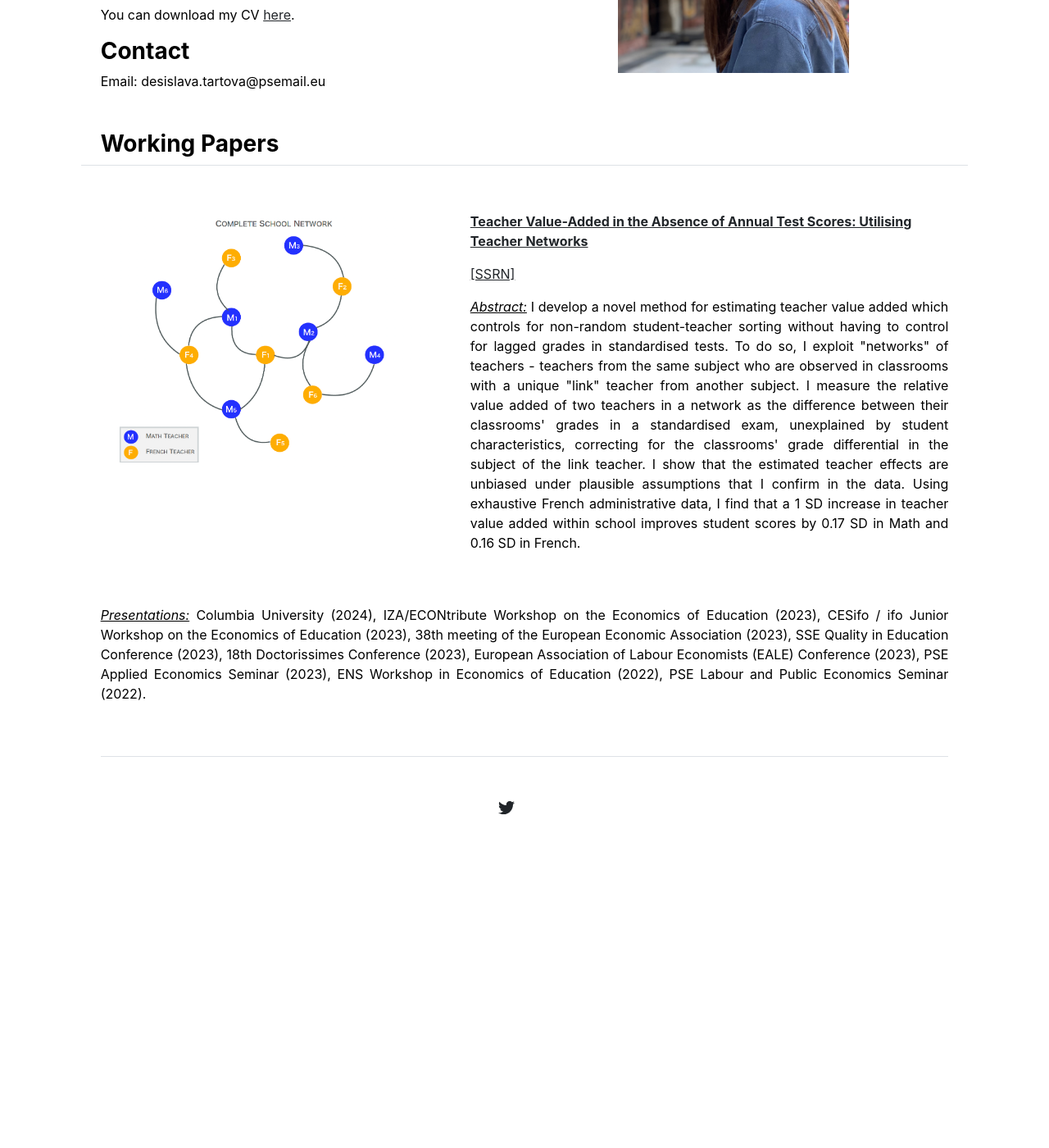
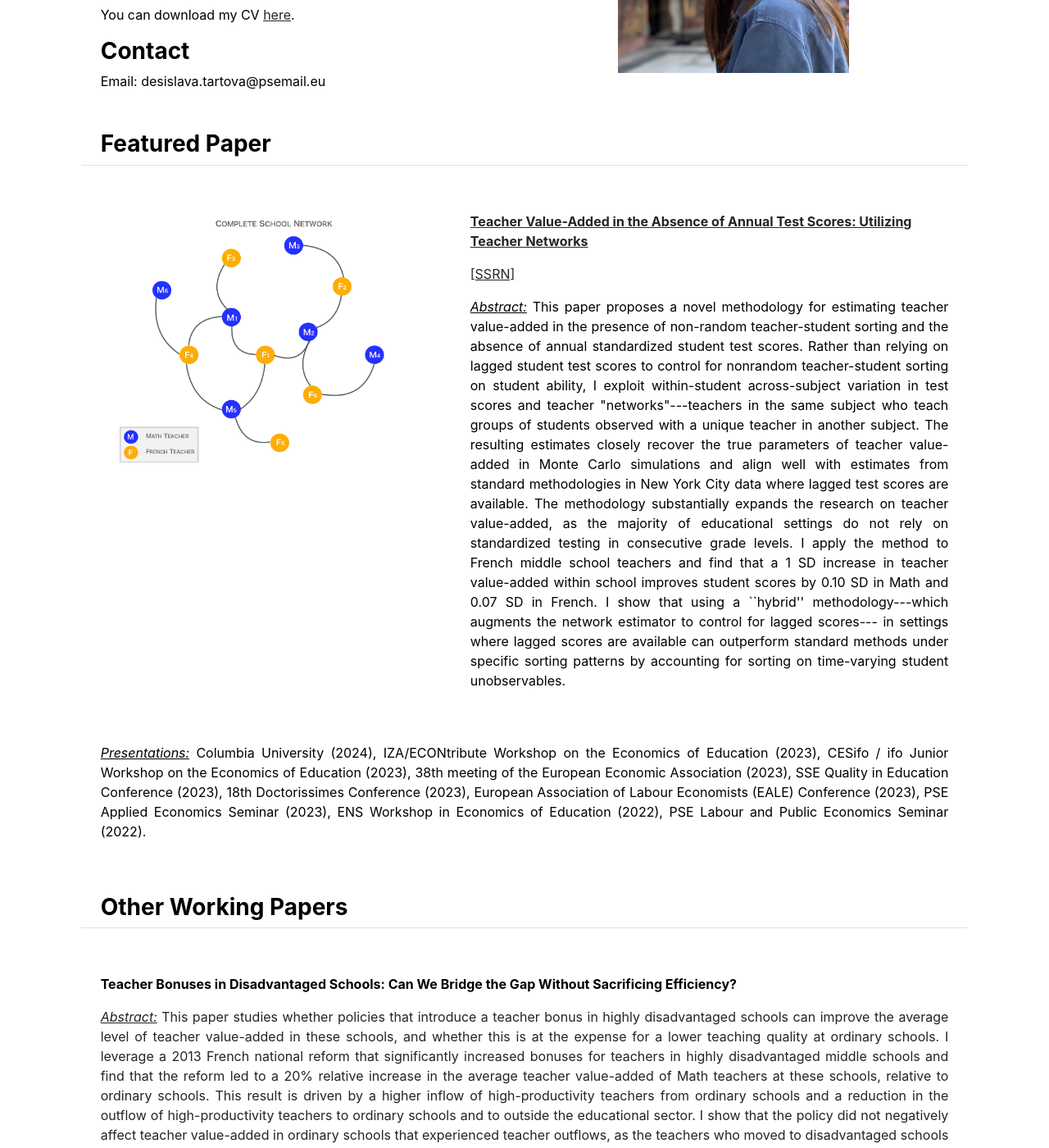
Before and after one commit to desislavatartova/desislavatartova.github.io, a Jekyll site: the page built from index.md, in a window 1280 px wide and 1400 px high, scrolled down 377 px. Shown: the whole window at 82% size. Built offline with Jekyll 4.4.1, drawn with Linux system fonts in a browser that asks for light colours; before the commit the page ends 1474 px from its top, so only the background shows below that; some of the changed text lies outside the part shown.

Commit message:
Update home.html

```diff
--- a/_layouts/home.html
+++ b/_layouts/home.html
@@ -19,18 +19,38 @@ layout: default
 </div>
 
 <div class="row g-5 mb-5">
-    <h3 class="fw-bold border-bottom pb-2 mb-2">Working Papers</h3>
+    <h3 class="fw-bold border-bottom pb-2 mb-2">Featured Paper</h3>
 
   <div class="col-md-5">
     <img src="{{ site.github.url }}/assets/teachers.png" alt="Home" width="100%">
   </div>
 <div class="col-md-7">
             <p><a href="https://papers.ssrn.com/sol3/papers.cfm?abstract_id=4395082" target="_blank">
-<b>Teacher Value-Added in the Absence of Annual Test Scores: Utilising Teacher Networks</b>
+<b>Teacher Value-Added in the Absence of Annual Test Scores: Utilizing Teacher Networks</b>
 		    </a></p>
     <p><a href="https://papers.ssrn.com/sol3/papers.cfm?abstract_id=4395082" target="_blank">[SSRN]</a> <p>
-	<p align="justify"> <u><em>Abstract:</em></u> I develop a novel method for estimating teacher value added which controls for non-random student-teacher sorting without having to control for lagged grades in standardised tests. To do so, I exploit "networks" of teachers  - teachers from the same subject who are observed in classrooms with a unique "link" teacher from another subject. I measure the relative value added of two teachers in a network as the difference between their classrooms' grades in a standardised exam, unexplained by student characteristics, correcting for the classrooms' grade differential in the subject of the link teacher. I show that the estimated teacher effects are unbiased under plausible assumptions that I confirm in the data. Using exhaustive French administrative data, I find that a 1 SD increase in  teacher value added within school improves student scores by 0.17 SD in Math and 0.16 SD in French.
+	<p align="justify"> <u><em>Abstract:</em></u>
+This paper proposes a novel methodology for estimating teacher value-added in the presence of non-random teacher-student sorting and the absence of annual standardized student test scores. Rather than relying on lagged student test scores to control for
+nonrandom teacher-student sorting on student ability, I exploit within-student across-subject variation in test scores and teacher "networks"---teachers in the same subject who teach groups of students observed with a unique teacher in another subject.
+The resulting estimates closely recover the true parameters of teacher value-added in Monte Carlo simulations and align well with estimates from standard methodologies in New York City data where lagged test scores are available. The methodology substantially expands the research on teacher value-added, as the majority of educational settings do not rely on standardized testing in consecutive grade levels. I apply the method to French middle school teachers and find that a 1 SD increase in teacher value-added within school improves student scores by 0.10 SD in Math and 0.07 SD in French. I show that using a ``hybrid'' methodology---which augments the network estimator to control for lagged scores--- in settings where lagged scores are available can outperform standard methods under specific sorting patterns by accounting for sorting on time-varying student unobservables.
+
 	</p>
   </div>
 	    <p align="justify"> <u><em>Presentations:</em></u> Columbia University (2024), IZA/ECONtribute Workshop on the Economics of Education (2023), CESifo / ifo Junior Workshop on the Economics of Education (2023),  38th meeting of the European Economic Association (2023), SSE Quality in Education Conference (2023), 18th Doctorissimes Conference (2023), European Association of Labour Economists (EALE) Conference (2023), PSE Applied Economics Seminar (2023), ENS Workshop in Economics of Education (2022), PSE Labour and Public Economics Seminar (2022). </p>
 </div>
+
+<div class="row g-5 mb-5">
+    <h3 class="fw-bold border-bottom pb-2 mb-2">Other Working Papers</h3>
+
+<div class="col-md-12">
+<b>Teacher Bonuses in Disadvantaged Schools: Can We Bridge the Gap Without Sacrificing Efficiency?</b>
+		    </a></p>
+    <p><a Draft available upon request.</a> <p>
+	<p align="justify"> <u><em>Abstract:</em></u> This paper studies whether policies that introduce a teacher bonus in highly disadvantaged schools can improve the average level of teacher value-added in these schools, and whether this is at the expense for a lower teaching quality at ordinary schools.
+I leverage a 2013 French national reform that significantly increased bonuses for teachers in highly disadvantaged middle schools and find that the reform led to a 20% relative increase in the average teacher value-added of Math teachers at these schools, relative to ordinary schools.
+This result is driven by a higher inflow of high-productivity teachers from ordinary schools and a reduction in the outflow of high-productivity teachers to ordinary schools and to outside the educational sector.
+I show that the policy did not negatively affect teacher value-added in ordinary schools that experienced teacher outflows, as the teachers who moved to disadvantaged schools had an average teacher value-added compared to their peers at the ordinary school but were relatively more effective than the incumbents in the disadvantaged schools.
+These findings suggest that salary bonuses in disadvantaged schools can enhance equity, specifically in STEM subjects, without reducing efficiency.	</p>
+  </div>
+	    <p align="justify"> <u><em>Presentations:</em></u> PSE (2025)  </p>
+</div>
```
Also changed, not shown: other parts of _layouts/home.html (+1 -1 lines).
